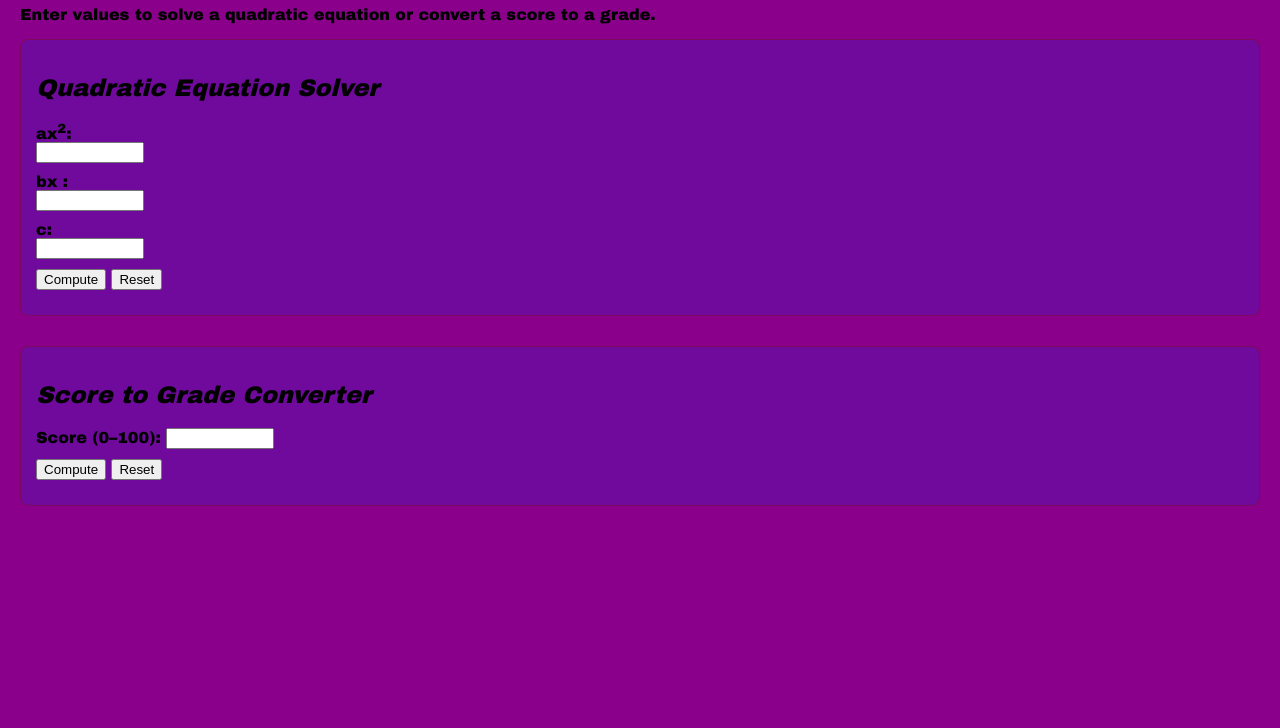
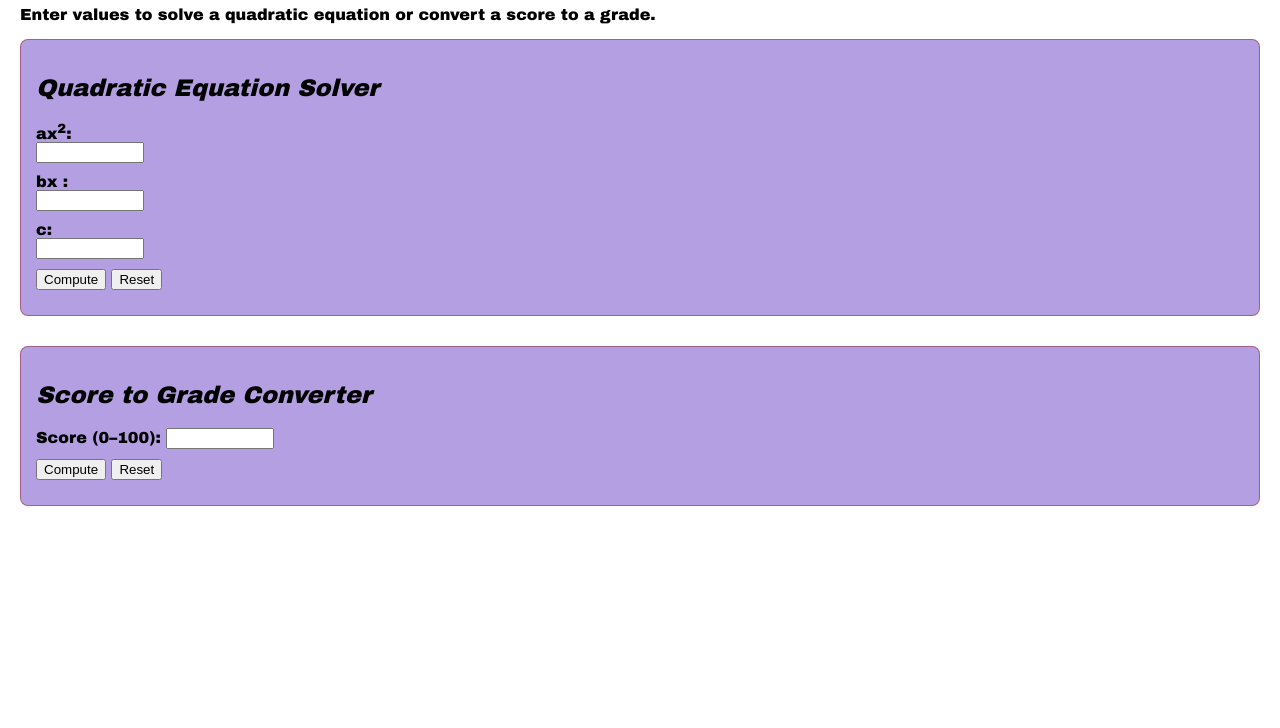
Before and after one commit to LUCENT365/ICS-Quadratic-Grader--SIMBEYE-WILLIAM-, a plain HTML site: page index.html in a window 1280 px wide. Shown: the part 72-800 px from the top of the page. Drawn offline with Linux system fonts and the light colour scheme.

Commit message:
changed the background color from darkmagenta to white

```diff
--- a/index.html
+++ b/index.html
@@ -5,7 +5,7 @@
   <meta name="viewport" content="width=device-width, initial-scale=1.0"/>
   <title>Quadratic Solver & Grading system</title>
   <style>
-    body { font-family: MS UI Gothic, Arial Black; margin: 20px; background-color: darkmagenta; }
+    body { font-family: MS UI Gothic, Arial Black; margin: 20px; background-color: white; }
     h1 { color: #0a0a0a; }
     .section { margin-bottom: 30px; padding: 15px; background-color: #491ab86a; border: 1px solid #9108086a; border-radius: 8px; }
     label { display: block; margin-top: 10px; }
@@ -122,4 +122,5 @@
     }
   </script>
 </body>
+
 </html>
```
